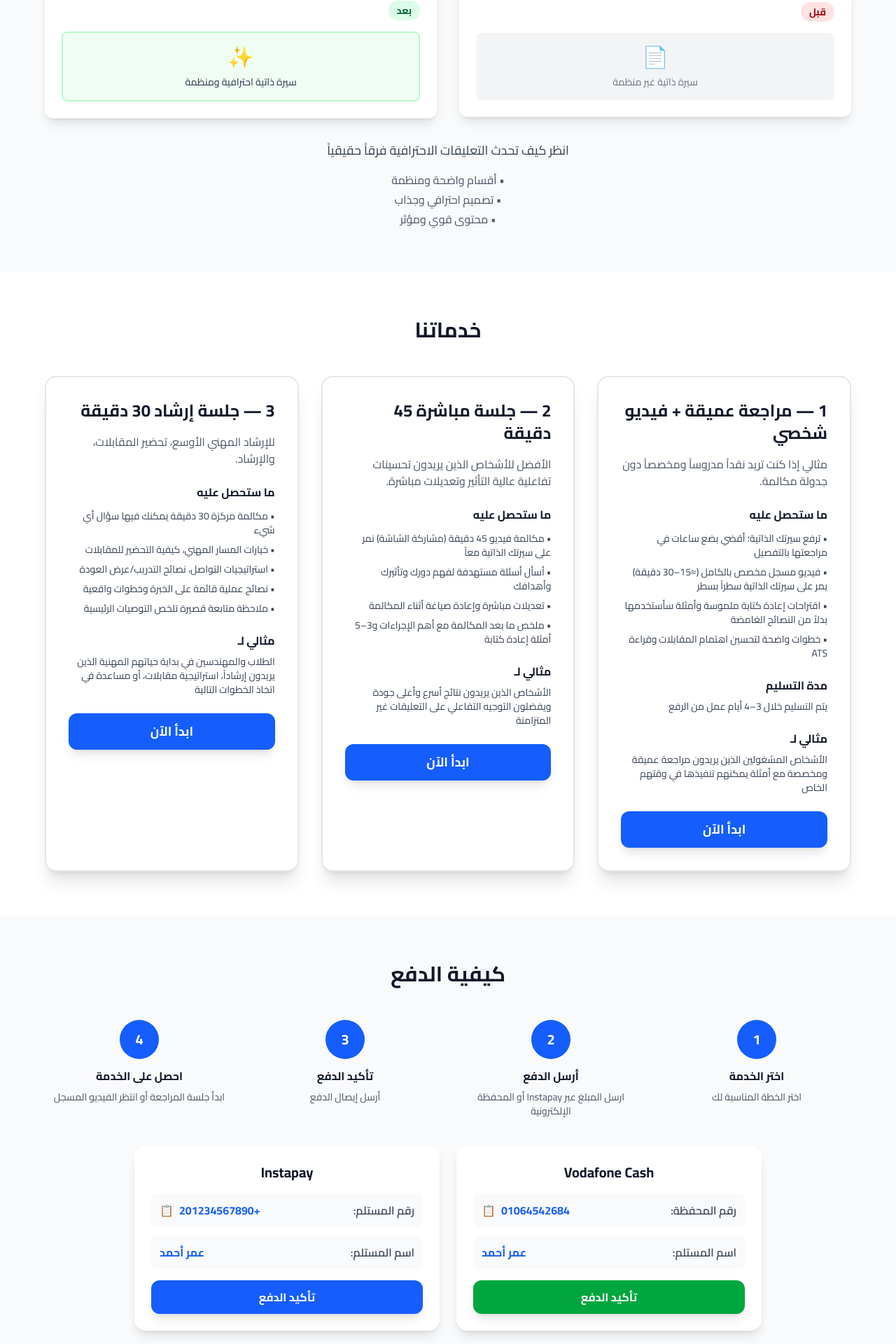
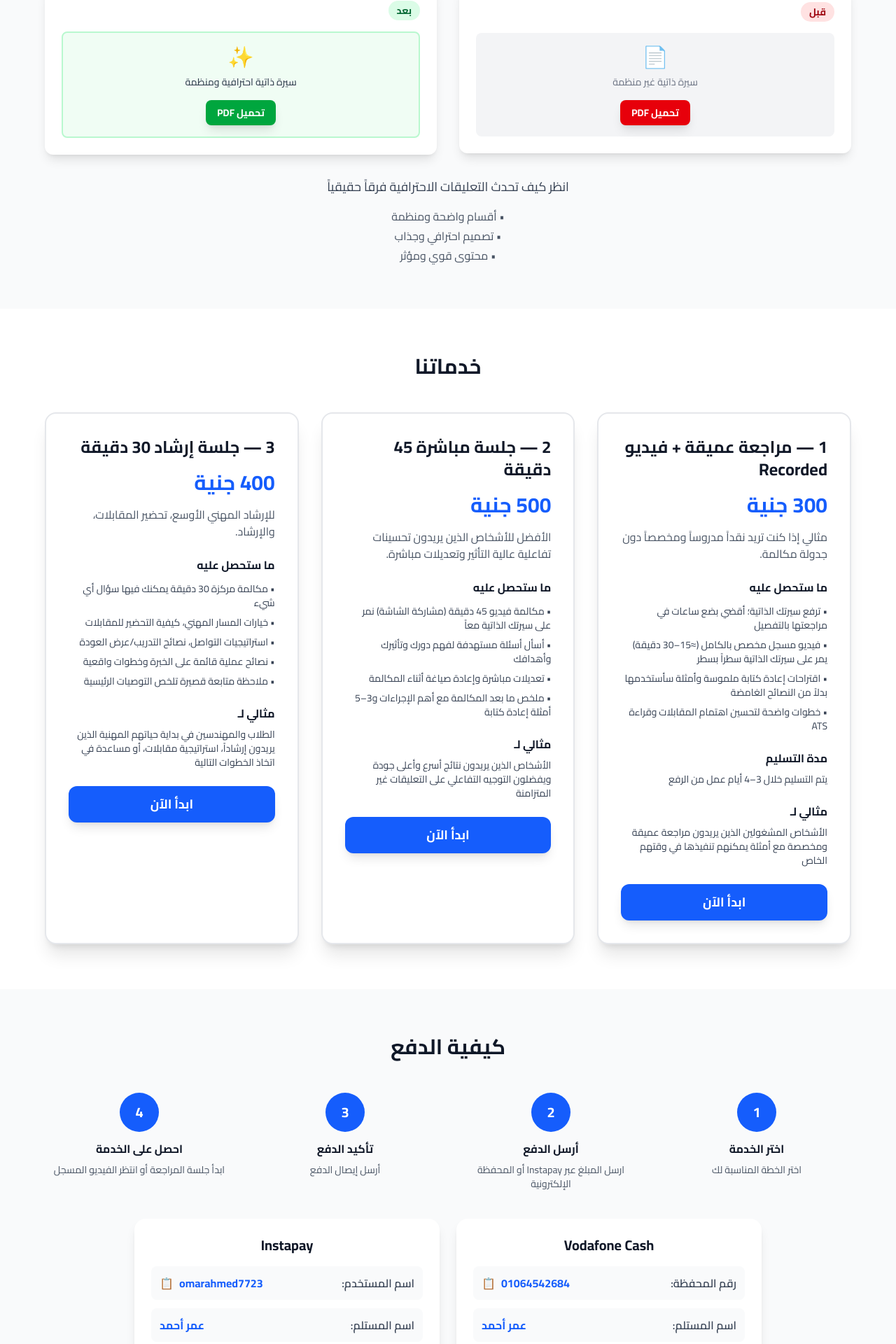
Before and after one commit to Amr-Haitham/omar-resume, a Next.js app: page / in a window 1280 px wide. Shown: the part 2512-4432 px from the top of the page at 70% size. Built offline with nearby package versions, Linux system fonts and the light colour scheme.

Commit message:
more changes

```diff
--- a/app/page.tsx
+++ b/app/page.tsx
@@ -173,7 +173,14 @@ export default function Home() {
                 <div className="bg-gray-100 p-4 rounded-lg">
                   <div className="text-center text-gray-500">
                     <div className="text-3xl mb-2">📄</div>
-                    <p className="text-sm">سيرة ذاتية غير منظمة</p>
+                    <p className="text-sm mb-4">سيرة ذاتية غير منظمة</p>
+                    <a
+                      href="/before.pdf"
+                      download="before-resume.pdf"
+                      className="inline-block bg-red-600 hover:bg-red-700 text-white font-bold py-2 px-4 rounded-lg text-sm shadow-lg hover:shadow-red-600/25 transition-all duration-300 transform hover:scale-105"
+                    >
+                      تحميل PDF
+                    </a>
                   </div>
                 </div>
               </div>
@@ -187,7 +194,14 @@ export default function Home() {
                 <div className="bg-green-50 p-4 rounded-lg border-2 border-green-200">
                   <div className="text-center text-gray-700">
                     <div className="text-3xl mb-2">✨</div>
-                    <p className="text-sm font-medium">سيرة ذاتية احترافية ومنظمة</p>
+                    <p className="text-sm font-medium mb-4">سيرة ذاتية احترافية ومنظمة</p>
+                    <a
+                      href="/after.pdf"
+                      download="after-resume.pdf"
+                      className="inline-block bg-green-600 hover:bg-green-700 text-white font-bold py-2 px-4 rounded-lg text-sm shadow-lg hover:shadow-green-600/25 transition-all duration-300 transform hover:scale-105"
+                    >
+                      تحميل PDF
+                    </a>
                   </div>
                 </div>
               </div>
@@ -219,7 +233,8 @@ export default function Home() {
           <div className="grid lg:grid-cols-3 gap-8">
             {/* Service 1: Deep Review + Personalized Video */}
             <div className="bg-white rounded-2xl shadow-xl border-2 border-gray-200 p-8 hover:shadow-2xl transition-all duration-300">
-              <h3 className="text-2xl font-bold text-gray-900 mb-4">1 — مراجعة عميقة + فيديو شخصي</h3>
+              <h3 className="text-2xl font-bold text-gray-900 mb-4">1 — مراجعة عميقة + فيديو Recorded</h3>
+              <div className="text-3xl font-bold text-blue-600 mb-4">300 جنية</div>
               <p className="text-gray-600 mb-6">مثالي إذا كنت تريد نقداً مدروساً ومخصصاً دون جدولة مكالمة.</p>
 
               <div className="mb-6">
@@ -250,6 +265,7 @@ export default function Home() {
             {/* Service 2: 45-minute 1:1 Resume Deep-Dive */}
             <div className="bg-white rounded-2xl shadow-xl border-2 border-gray-200 p-8 hover:shadow-2xl transition-all duration-300">
               <h3 className="text-2xl font-bold text-gray-900 mb-4">2 — جلسة مباشرة 45 دقيقة</h3>
+              <div className="text-3xl font-bold text-blue-600 mb-4">500 جنية</div>
               <p className="text-gray-600 mb-6">الأفضل للأشخاص الذين يريدون تحسينات تفاعلية عالية التأثير وتعديلات مباشرة.</p>
 
               <div className="mb-6">
@@ -259,7 +275,7 @@ export default function Home() {
                   <li>• أسأل أسئلة مستهدفة لفهم دورك وتأثيرك وأهدافك</li>
                   <li>• تعديلات مباشرة وإعادة صياغة أثناء المكالمة</li>
                   <li>• ملخص ما بعد المكالمة مع أهم الإجراءات و3–5 أمثلة إعادة كتابة</li>
-                </ul>
+              </ul>
               </div>
 
               <div className="mb-6">
@@ -275,6 +291,7 @@ export default function Home() {
             {/* Service 3: 30-minute Mentorship / Career Q&A */}
             <div className="bg-white rounded-2xl shadow-xl border-2 border-gray-200 p-8 hover:shadow-2xl transition-all duration-300">
               <h3 className="text-2xl font-bold text-gray-900 mb-4">3 — جلسة إرشاد 30 دقيقة</h3>
+              <div className="text-3xl font-bold text-blue-600 mb-4">400 جنية</div>
               <p className="text-gray-600 mb-6">للإرشاد المهني الأوسع، تحضير المقابلات، والإرشاد.</p>
 
               <div className="mb-6">
@@ -285,7 +302,7 @@ export default function Home() {
                   <li>• استراتيجيات التواصل، نصائح التدريب/عرض العودة</li>
                   <li>• نصائح عملية قائمة على الخبرة وخطوات واقعية</li>
                   <li>• ملاحظة متابعة قصيرة تلخص التوصيات الرئيسية</li>
-                </ul>
+              </ul>
               </div>
 
               <div className="mb-6">
@@ -372,10 +389,10 @@ export default function Home() {
               <h3 className="text-xl font-bold text-gray-900 mb-4 text-center">Instapay</h3>
               <div className="space-y-3">
                 <div className="flex justify-between items-center p-3 bg-gray-50 rounded-lg">
-                  <span className="font-semibold text-gray-700">رقم المستلم:</span>
+                  <span className="font-semibold text-gray-700">اسم المستخدم:</span>
                   <div className="flex items-center gap-2">
-                    <span className="text-blue-600 font-bold">+201234567890</span>
-                    <CopyButton text="+201234567890" title="نسخ الرقم" />
+                    <span className="text-blue-600 font-bold">omarahmed7723</span>
+                    <CopyButton text="omarahmed7723" title="نسخ اسم المستخدم" />
                   </div>
                 </div>
                 <div className="flex justify-between items-center p-3 bg-gray-50 rounded-lg">
```
